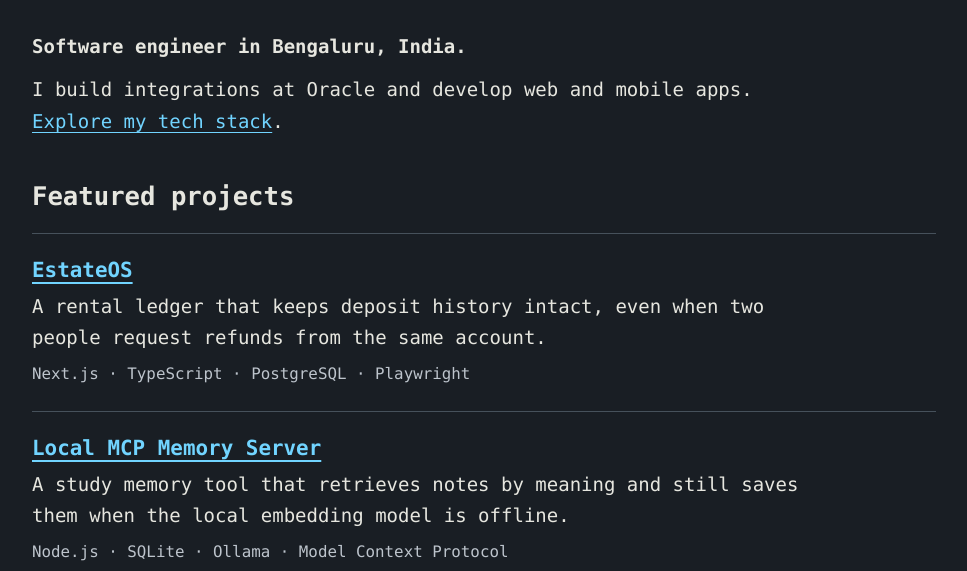
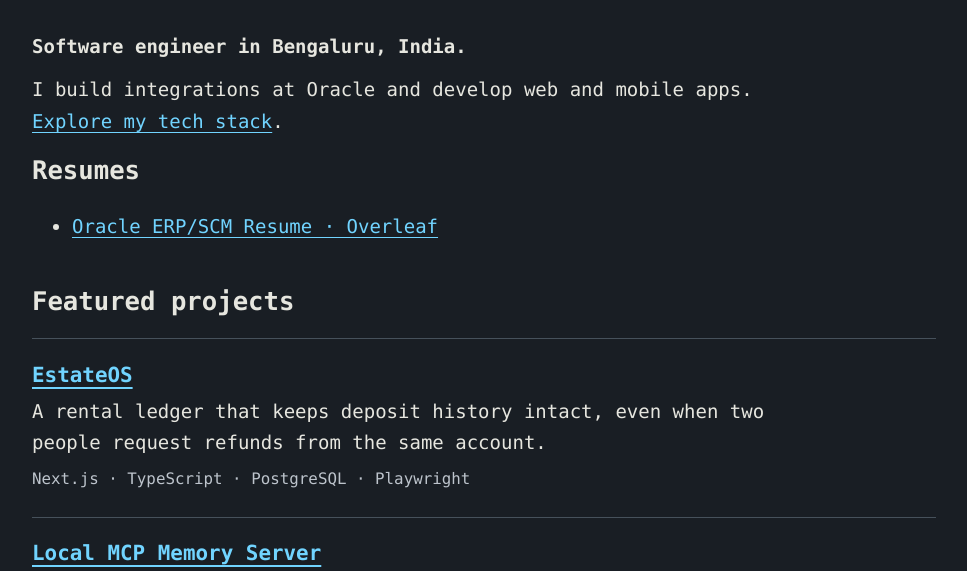
Before and after one commit to akiabi1619/akiabi1619.github.io, a plain HTML site: page index.html in a window 1280 px wide. Shown: the part 224-795 px from the top of the page, without its empty margins (156-1123 px from the left). Drawn offline with Linux system fonts and the light colour scheme.

Commit message:
Add Oracle ERP SCM resume link

```diff
--- a/index.html
+++ b/index.html
@@ -7,6 +7,12 @@
 <main id="main">
   <p class="lead">Software engineer in Bengaluru, India.</p>
   <p>I build integrations at Oracle and develop web and mobile apps. <a href="tech-stack.html">Explore my tech stack</a>.</p>
+  <section aria-labelledby="resumes-heading">
+    <h2 id="resumes-heading">Resumes</h2>
+    <ul>
+      <li><a href="https://www.overleaf.com/project/6b0941d8a30db5c0ef6520d2">Oracle ERP/SCM Resume · Overleaf</a></li>
+    </ul>
+  </section>
   <section class="featured" aria-labelledby="featured-heading">
     <h2 id="featured-heading">Featured projects</h2>
     <article><h3><a href="projects.html#deposits">EstateOS</a></h3>
```
